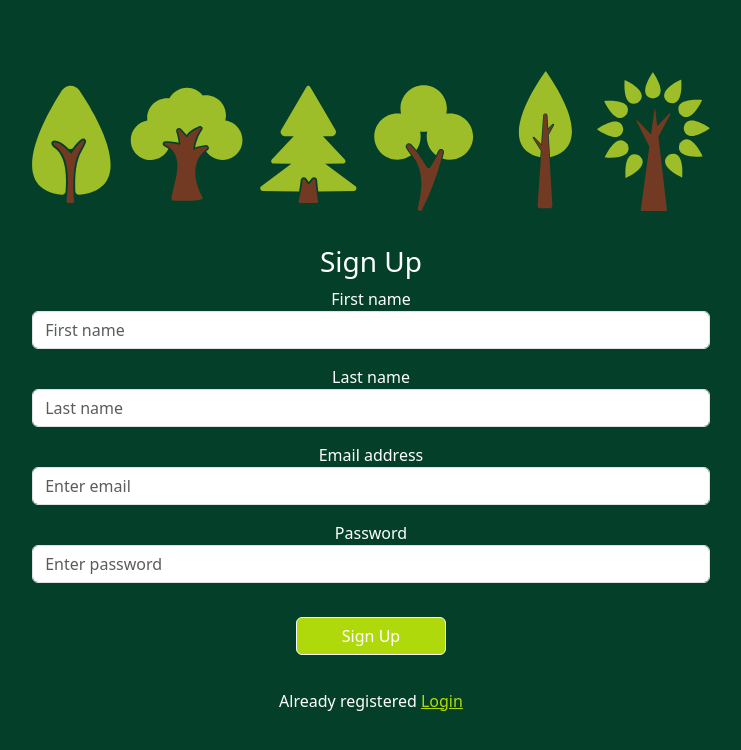
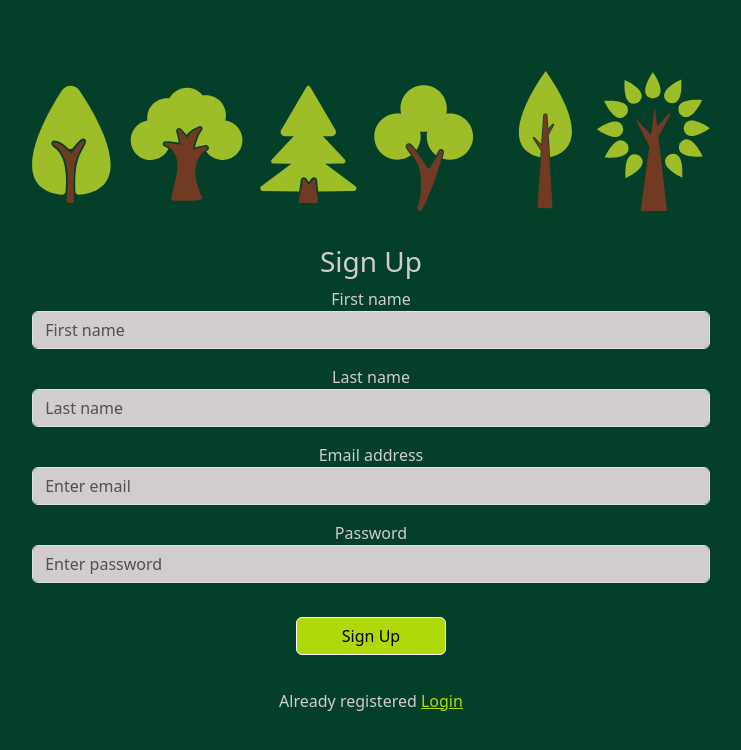
Before and after one commit to Alena18/Treereminder, a React (Vite) app in the folder treereminder/: page /register in a window 1280 px wide. Shown: the top 750 px of the page, without its empty margins (269-1010 px from the left). Built offline with nearby package versions, Linux system fonts and the light colour scheme; no server answers.

Commit message:
Add style

```diff
--- a/treereminder/index.html
+++ b/treereminder/index.html
@@ -2,7 +2,7 @@
 <html lang="en">
   <head>
     <meta charset="UTF-8" />
-    <link rel="icon" type="image/svg+xml" href="./src/public/treetree.svg" />
+    <link rel="icon" type="image/svg+xml" href="./src/public/treetree2.svg" />
     <meta name="viewport" content="width=device-width, initial-scale=1.0" />
     <title>TreeReminder</title>
   </head>
--- a/treereminder/src/App.css
+++ b/treereminder/src/App.css
@@ -1,6 +1,18 @@
 body {
   background-color: rgb(4, 64, 41);
-  color: white;
+  color: rgb(209, 205, 205);
+}
+
+.btn {
+  color: black;
+}
+
+.react-calendar {
+  background-color: rgb(209, 205, 205);
+}
+
+.form-control {
+  background-color: rgb(209, 205, 205);
 }
 
 ul {
--- a/treereminder/src/components/CalendarPage.jsx
+++ b/treereminder/src/components/CalendarPage.jsx
@@ -1,7 +1,7 @@
-import React, { useState } from 'react';
-import Calendar from 'react-calendar';
-import 'react-calendar/dist/Calendar.css';
-import { useLocation } from 'react-router-dom'; // Hook to access passed state
+import React, { useState } from "react";
+import Calendar from "react-calendar";
+import "react-calendar/dist/Calendar.css";
+import { useLocation } from "react-router-dom"; // Hook to access passed state
 
 function CalendarPage() {
   const [date, setDate] = useState(new Date());
@@ -19,12 +19,9 @@ function CalendarPage() {
   };
 
   return (
-    <div className="calend-back calendar-container text-white">
+    <div className="calendar-container">
       <h3>Pick a date for your reminder</h3>
-      <Calendar
-        onChange={handleDateChange}
-        value={date}
-      />
+      <Calendar onChange={handleDateChange} value={date} />
       <div className="reminders-list">
         <h4>Reminders for {date.toLocaleDateString()}:</h4>
         <ul>
--- a/treereminder/src/components/Home.jsx
+++ b/treereminder/src/components/Home.jsx
@@ -188,7 +188,7 @@ export default function Home() {
   }
 
   return (
-    <div className="text-white min-vh-100 d-flex justify-content-center align-items-top">
+    <div className="min-vh-100 d-flex justify-content-center align-items-top">
       <div className="container text-center">
         <div className="mt-3">
           <>
@@ -225,7 +225,7 @@ export default function Home() {
             />
             {/* DatePicker implementation */}
             <div className="mt-3">
-              <h5>Select a date for your reminder:</h5>
+              <h3>Select a date for your reminder:</h3>
               <DatePicker
                 selected={selectedDate}
                 onChange={(date) => setSelectedDate(date)}
@@ -291,7 +291,7 @@ export default function Home() {
             </button>
             <br />
             <button
-              className="btn text-white btn-outline-light btn-sm mt-3"
+              className="btn btn-outline-light btn-sm mt-3"
               onClick={handleLogout}
             >
               Log Out
--- a/treereminder/src/components/Login.jsx
+++ b/treereminder/src/components/Login.jsx
@@ -54,7 +54,7 @@ function Login() {
           className="d-grid justify-content-center"
           style={{ marginTop: "5%" }}
         >
-          <button type="submit" className="btn text-white btn-outline-light">
+          <button type="submit" className="btn btn-outline-light">
             Login
           </button>
         </div>
--- a/treereminder/src/components/Register.jsx
+++ b/treereminder/src/components/Register.jsx
@@ -89,7 +89,7 @@ function Register() {
           className="d-grid justify-content-center"
           style={{ marginTop: "5%" }}
         >
-          <button type="submit" className="btn text-white btn-outline-light">
+          <button type="submit" className="btn btn-outline-light">
             Sign Up
           </button>
         </div>
--- a/treereminder/src/components/homee.jsx
+++ b/treereminder/src/components/homee.jsx
@@ -90,7 +90,7 @@ export default function Home() {
   };
 
   return (
-    <div className="bg-dark text-white min-vh-100 d-flex justify-content-center align-items-top">
+    <div className="bg-dark min-vh-100 d-flex justify-content-center align-items-top">
       <div className="container text-center">
         <div className="mt-3">
           <>
```
Also changed, not shown: treereminder/src/public/treetree2.svg (added).
